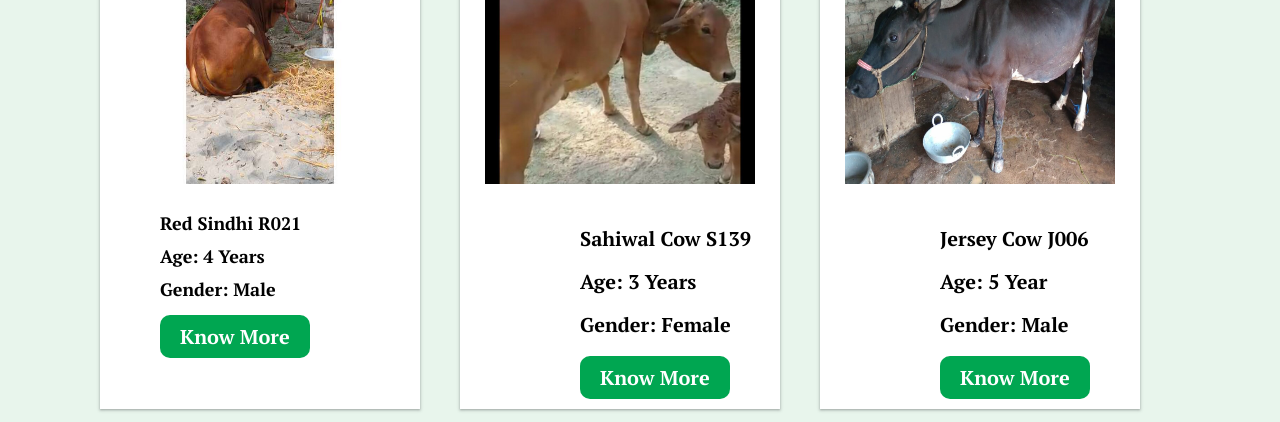
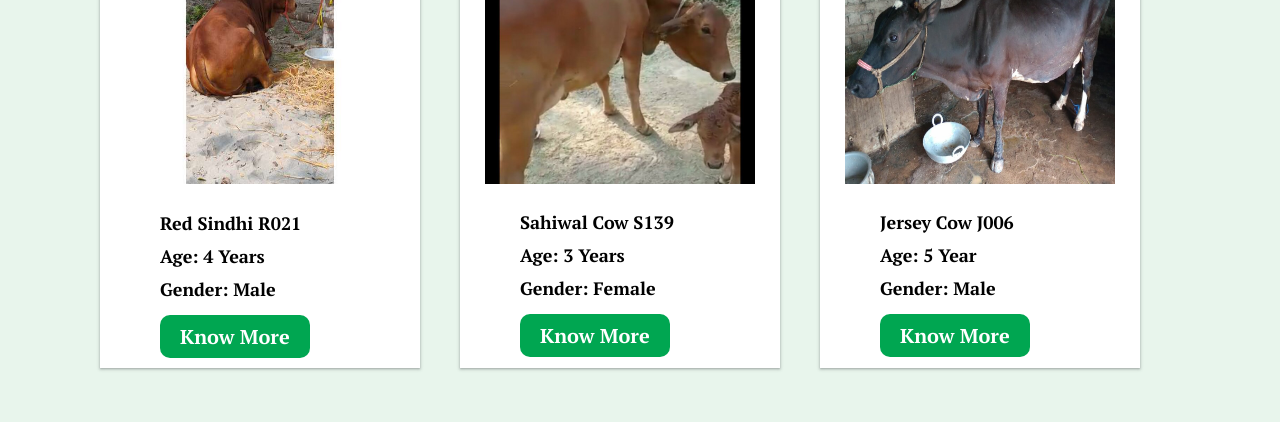
Before and after one commit to fssa-batch3/dhanush.selvam__web_project, a plain HTML site: page pages/cattle details/cattle_detailscow4.html in a window 1280 px wide. Shown: the part 1672-2094 px from the top of the page. Drawn offline with Linux system fonts and the light colour scheme.

Commit message:
small corrections

```diff
--- a/pages/cattle details/cattle_detailscow4.html
+++ b/pages/cattle details/cattle_detailscow4.html
@@ -102,19 +102,19 @@
             </div>
             <div class="p1">
                 <img class="i1" src="../../assets/images/cattles/chp2.jpg" alt = "cow">
-                <div class = "bspace">
-                    <p> Sahiwal Cow S139 </p>
-                    <p> Age: 3 Years</p>
-                    <p> Gender: Female</p>
+                <div class = "bspace1">
+                    <p class = "p2"> Sahiwal Cow S139 </p>
+                    <p class = "p2"> Age: 3 Years</p>
+                    <p class = "p2"> Gender: Female</p>
                     <a href = "#"><button> Know More </button></a>
                 </div>
             </div>
             <div class="p1">
                 <img class="i1" src="../../assets/images/cattles/chp3.jpg" alt = "cow">
-                <div class = "bspace">
-                    <p> Jersey Cow J006 </p>
-                    <p> Age: 5 Year</p>
-                    <p> Gender: Male</p>
+                <div class = "bspace1">
+                    <p class = "p2"> Jersey Cow J006 </p>
+                    <p class = "p2"> Age: 5 Year</p>
+                    <p class = "p2"> Gender: Male</p>
                     <a href = "#"><button> Know More </button></a>
                 </div>
             </div>
```
Also changed, not shown: pages/agro pro/buyer_profile.html (+1 -1 lines), pages/agro pro/manure.html (+1 -1 lines), pages/agro pro/order.html (+1 -1 lines), pages/cattle/cattle_list1.html (+4 -4 lines), pages/cattle/cattle_list3.html (+2 -2 lines), pages/cattle/cattle_list4.html (+2 -2 lines), pages/cattle/cattle_list5.html (+2 -2 lines).
